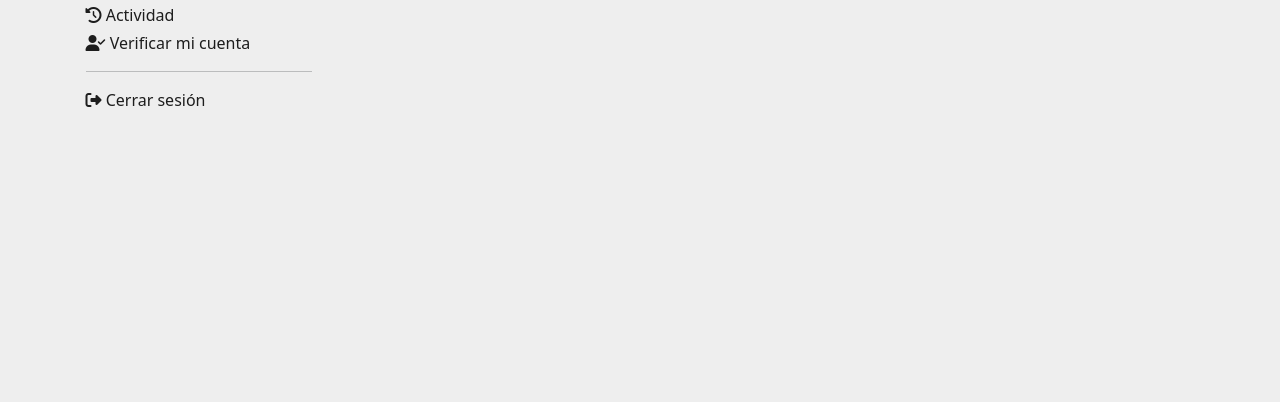
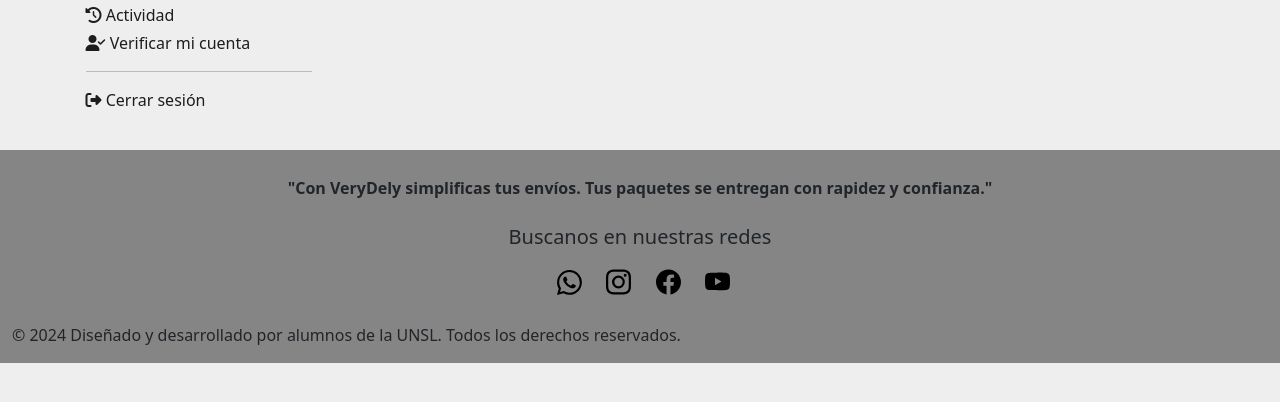
Before and after one commit to FacundoAvila5/VeryDeli, a PHP site: page /PaginaPrincipal.php in a window 1280 px wide. Shown: the part 209-611 px from the top of the page. Run offline with PHP 8.4, Linux system fonts and the light colour scheme; the visitor is signed in with stand-in values (Sample User, id 1); data that the repository does not hold is empty; some libraries are stand-ins or nearby versions.

Commit message:
pie de pagina

```diff
--- a/PaginaPrincipal.php
+++ b/PaginaPrincipal.php
@@ -179,12 +179,13 @@ include "CrearPublicacion.php";
             ?>
         </div>
       </div>
-
+     <?php include 'PiedePagina.php'; ?>
     </div>
 
     <!-- FOOTER MOBILE -->
         <?php
-            include 'footermobile.php'
+            include 'footermobile.php';
+
         ?>
 
     <script>
--- a/PiedePagina.php
+++ b/PiedePagina.php
@@ -3,15 +3,37 @@
 <head>
     <meta charset="UTF-8">
     <meta name="viewport" content="width=device-width, initial-scale=1.0">
+    <link rel="stylesheet" href="styles.css">
     <link href="https://cdn.jsdelivr.net/npm/bootstrap@5.3.3/dist/css/bootstrap.min.css" rel="stylesheet" integrity="sha384-QWTKZyjpPEjISv5WaRU9OFeRpok6YctnYmDr5pNlyT2bRjXh0JMhjY6hW+ALEwIH" crossorigin="anonymous">
     <title></title>
 </head>
 <body>
 
-    <div class="row">
-            <div class="col-3">
+    <div class="row" id="pieDePagina">
 
+        <div class="col-12" id="frase">
+        <strong>"Con VeryDely simplificas tus envíos. Tus paquetes se entregan con rapidez y confianza."</strong>
+        </div>
+
+        <div class="col-12" id="redes">
+                <h5 id="rh5">Buscanos en nuestras redes</h5>
+                <ul id="list">
+                <li class="redesLista"><a href="" id="r"><svg xmlns="http://www.w3.org/2000/svg" width="25" height="27" fill="currentColor" class="bi bi-whatsapp" viewBox="0 0 16 16">
+                    <path d="M13.601 2.326A7.85 7.85 0 0 0 7.994 0C3.627 0 .068 3.558.064 7.926c0 1.399.366 2.76 1.057 3.965L0 16l4.204-1.102a7.9 7.9 0 0 0 3.79.965h.004c4.368 0 7.926-3.558 7.93-7.93A7.9 7.9 0 0 0 13.6 2.326zM7.994 14.521a6.6 6.6 0 0 1-3.356-.92l-.24-.144-2.494.654.666-2.433-.156-.251a6.56 6.56 0 0 1-1.007-3.505c0-3.626 2.957-6.584 6.591-6.584a6.56 6.56 0 0 1 4.66 1.931 6.56 6.56 0 0 1 1.928 4.66c-.004 3.639-2.961 6.592-6.592 6.592m3.615-4.934c-.197-.099-1.17-.578-1.353-.646-.182-.065-.315-.099-.445.099-.133.197-.513.646-.627.775-.114.133-.232.148-.43.05-.197-.1-.836-.308-1.592-.985-.59-.525-.985-1.175-1.103-1.372-.114-.198-.011-.304.088-.403.087-.088.197-.232.296-.346.1-.114.133-.198.198-.33.065-.134.034-.248-.015-.347-.05-.099-.445-1.076-.612-1.47-.16-.389-.323-.335-.445-.34-.114-.007-.247-.007-.38-.007a.73.73 0 0 0-.529.247c-.182.198-.691.677-.691 1.654s.71 1.916.81 2.049c.098.133 1.394 2.132 3.383 2.992.47.205.84.326 1.129.418.475.152.904.129 1.246.08.38-.058 1.171-.48 1.338-.943.164-.464.164-.86.114-.943-.049-.084-.182-.133-.38-.232"/>
+                </svg>  </a></li>
+                <li class="redesLista"><a href="" id="r"><svg xmlns="http://www.w3.org/2000/svg" width="25" height="30" fill="currentColor" class="bi bi-instagram" viewBox="0 0 16 16">
+                    <path d="M8 0C5.829 0 5.556.01 4.703.048 3.85.088 3.269.222 2.76.42a3.9 3.9 0 0 0-1.417.923A3.9 3.9 0 0 0 .42 2.76C.222 3.268.087 3.85.048 4.7.01 5.555 0 5.827 0 8.001c0 2.172.01 2.444.048 3.297.04.852.174 1.433.372 1.942.205.526.478.972.923 1.417.444.445.89.719 1.416.923.51.198 1.09.333 1.942.372C5.555 15.99 5.827 16 8 16s2.444-.01 3.298-.048c.851-.04 1.434-.174 1.943-.372a3.9 3.9 0 0 0 1.416-.923c.445-.445.718-.891.923-1.417.197-.509.332-1.09.372-1.942C15.99 10.445 16 10.173 16 8s-.01-2.445-.048-3.299c-.04-.851-.175-1.433-.372-1.941a3.9 3.9 0 0 0-.923-1.417A3.9 3.9 0 0 0 13.24.42c-.51-.198-1.092-.333-1.943-.372C10.443.01 10.172 0 7.998 0zm-.717 1.442h.718c2.136 0 2.389.007 3.232.046.78.035 1.204.166 1.486.275.373.145.64.319.92.599s.453.546.598.92c.11.281.24.705.275 1.485.039.843.047 1.096.047 3.231s-.008 2.389-.047 3.232c-.035.78-.166 1.203-.275 1.485a2.5 2.5 0 0 1-.599.919c-.28.28-.546.453-.92.598-.28.11-.704.24-1.485.276-.843.038-1.096.047-3.232.047s-2.39-.009-3.233-.047c-.78-.036-1.203-.166-1.485-.276a2.5 2.5 0 0 1-.92-.598 2.5 2.5 0 0 1-.6-.92c-.109-.281-.24-.705-.275-1.485-.038-.843-.046-1.096-.046-3.233s.008-2.388.046-3.231c.036-.78.166-1.204.276-1.486.145-.373.319-.64.599-.92s.546-.453.92-.598c.282-.11.705-.24 1.485-.276.738-.034 1.024-.044 2.515-.045zm4.988 1.328a.96.96 0 1 0 0 1.92.96.96 0 0 0 0-1.92m-4.27 1.122a4.109 4.109 0 1 0 0 8.217 4.109 4.109 0 0 0 0-8.217m0 1.441a2.667 2.667 0 1 1 0 5.334 2.667 2.667 0 0 1 0-5.334"/>
+                </svg>  </a></li>
+                <li class="redesLista"><a href="" id="r"><svg xmlns="http://www.w3.org/2000/svg" width="25" height="30" fill="currentColor" class="bi bi-facebook" viewBox="0 0 16 16">
+                    <path d="M16 8.049c0-4.446-3.582-8.05-8-8.05C3.58 0-.002 3.603-.002 8.05c0 4.017 2.926 7.347 6.75 7.951v-5.625h-2.03V8.05H6.75V6.275c0-2.017 1.195-3.131 3.022-3.131.876 0 1.791.157 1.791.157v1.98h-1.009c-.993 0-1.303.621-1.303 1.258v1.51h2.218l-.354 2.326H9.25V16c3.824-.604 6.75-3.934 6.75-7.951"/>
+                </svg>  </a></li>
+                <li class="redesLista"><a href="" id="r"><svg xmlns="http://www.w3.org/2000/svg" width="25" height="30" fill="currentColor" class="bi bi-youtube" viewBox="0 0 16 16">
+                    <path d="M8.051 1.999h.089c.822.003 4.987.033 6.11.335a2.01 2.01 0 0 1 1.415 1.42c.101.38.172.883.22 1.402l.01.104.022.26.008.104c.065.914.073 1.77.074 1.957v.075c-.001.194-.01 1.108-.082 2.06l-.008.105-.009.104c-.05.572-.124 1.14-.235 1.558a2.01 2.01 0 0 1-1.415 1.42c-1.16.312-5.569.334-6.18.335h-.142c-.309 0-1.587-.006-2.927-.052l-.17-.006-.087-.004-.171-.007-.171-.007c-1.11-.049-2.167-.128-2.654-.26a2.01 2.01 0 0 1-1.415-1.419c-.111-.417-.185-.986-.235-1.558L.09 9.82l-.008-.104A31 31 0 0 1 0 7.68v-.123c.002-.215.01-.958.064-1.778l.007-.103.003-.052.008-.104.022-.26.01-.104c.048-.519.119-1.023.22-1.402a2.01 2.01 0 0 1 1.415-1.42c.487-.13 1.544-.21 2.654-.26l.17-.007.172-.006.086-.003.171-.007A100 100 0 0 1 7.858 2zM6.4 5.209v4.818l4.157-2.408z"/>
+                </svg>  </a></li>
+                </ul>
             </div>
+
+            <p id="fin">&copy; 2024 Diseñado y desarrollado por alumnos de la UNSL. Todos los derechos reservados.</p>
 
     </div>
 
--- a/footermobile.php
+++ b/footermobile.php
@@ -23,7 +23,7 @@
         </div>
         <!-- Validaciones -->
         <div class="opcionbNav">
-            <a href="notifmobile.php" class="link"><i class="bi bi-person-check"></i></a>
+            <a href="" class="link"><i class="bi bi-person-check"></i></a>
         </div>
         <!-- perfil -->
         <div class="opcionbNav">
--- a/styles.css
+++ b/styles.css
@@ -152,8 +152,39 @@ body{
     align-items: center !important;
 }
 
+
+/* Pie de pagina */
+
+#pieDePagina{
+    background-color: rgb(133, 133, 133);
+    margin-top: 30px;
+
+}
+#redes{
+    display: grid;
+    place-items: center;
+}
+#list{
+    list-style: none;
+    margin-right: 2% ;
+}
+.redesLista{
+    display: inline-block;
+    padding: 10px;
+}
+#r{
+    color: black;
+}
+#frase{
+    padding-top: 2%;
+    margin-bottom: 2%;
+    text-align: center;
+}
+
+
+
 /* No lee los estilos. Los puse en header.php*/
-#Mostrartodo {
+/* #Mostrartodo {
     background-color: rgb(178, 176, 176) !important;
     color: black !important;
     padding: 7px 16px !important;
@@ -163,11 +194,11 @@ body{
 #opcionesBusqueda{
     border: none !important;
     border-radius: 50px !important;
-}
+} */
 /* No lee los estilos. Los puse en footermobile.php*/
-.opcionbNav .bi-person-check {
-    font-size: 1.3rem; /* Ajusta el tamaño del icono */
-}
+/* .opcionbNav .bi-person-check {
+    font-size: 1.3rem;
+} */
 
 
 @media (max-width: 768px) {
```
Also changed, not shown: ResultadoBusqueda.php (+10 -0 lines), header.php (+16 -10 lines).
